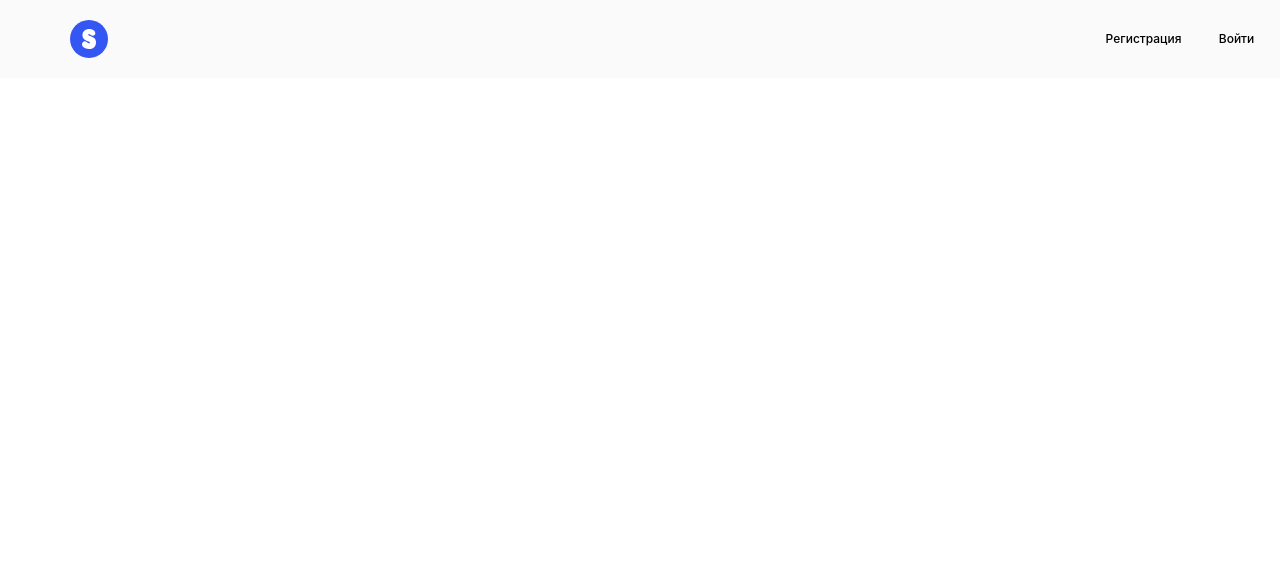
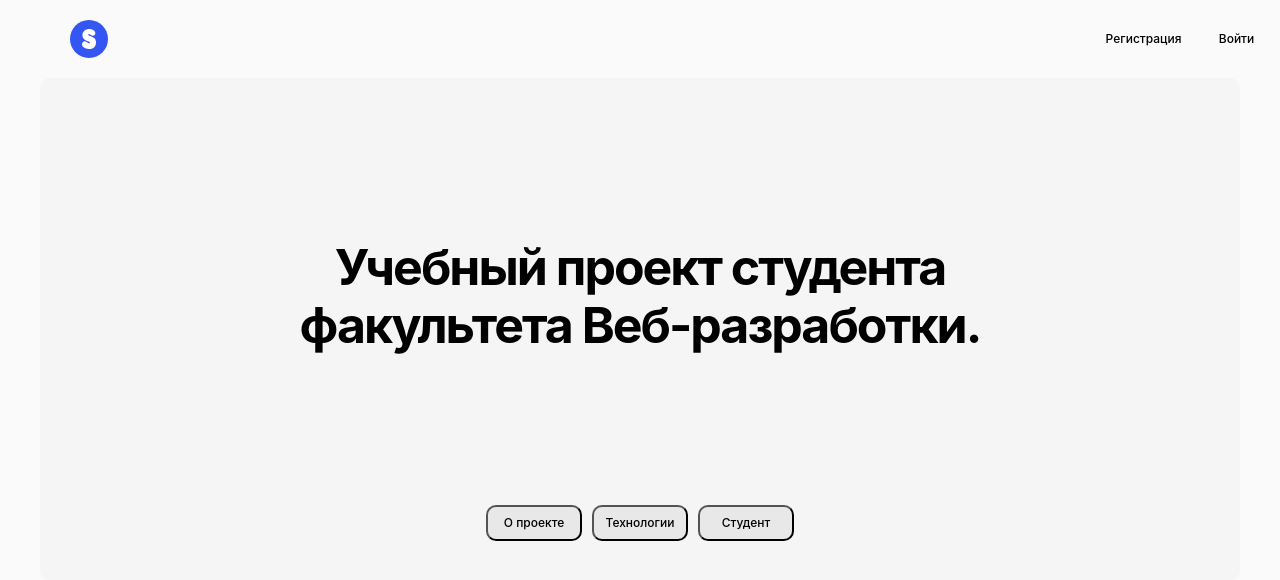
Before and after one commit to kudinov-andrej/movies-explorer-frontend, a React (Create React App) app: page / in a window 1280 px wide. Shown: the top 580 px of the page. Built offline with nearby package versions, Linux system fonts and the light colour scheme.

Commit message:
сделал верстку блока project-title

```diff
--- a/src/components/App/App.css
+++ b/src/components/App/App.css
@@ -4,3 +4,67 @@
     background: #FAFAFA;
 
 }
+
+.content {
+    margin: 0;
+    padding: 0;
+    margin-left: 40px;
+    margin-right: 40px;
+    max-width: 1200px;
+}
+
+.project-title {
+    margin: 0;
+    padding: 0;
+    display: flex;
+    flex-direction: column;
+    align-items: center;
+    width: 100%;
+    border-radius: 10px;
+    background: #F5F5F5;
+}
+
+.project-title__title {
+    margin: 0;
+    padding: 0;
+    margin-top: 160px;
+    margin-bottom: 151px;
+    text-align: center;
+    word-wrap: break-word;
+    max-width: 730px;
+    color: #000;
+    font-size: 50px;
+    font-family: Inter;
+    line-height: 58px;
+    letter-spacing: -2px;
+}
+
+.project-title__navigation {
+    max-width: 308px;
+}
+
+.project-title__navigation-list {
+    margin: 0;
+    padding: 0;
+    margin-bottom: 40px;
+    max-width: 100%;
+    list-style-type: none;
+    display: flex;
+    flex-direction: row;
+    gap: 10px;
+}
+
+
+.project-title__button {
+    margin: 0;
+    padding: 0;
+    width: 96px;
+    height: 36px;
+    border-radius: 10px;
+    background: #E8E8E8;
+    color: #000;
+    font-size: 12px;
+    font-family: Inter;
+    font-weight: 500;
+    line-height: 16px;
+}
--- a/src/components/App/App.js
+++ b/src/components/App/App.js
@@ -18,7 +18,20 @@ function App() {
       <Header
         handleСhangePopapNavBar={handleСhangePopapNavBar}
         isOpenPopapNavBar={isOpenPopapNavBar}
-        islogin={islogin} />
+        islogin={islogin}
+      />
+      <main className='content'>
+        <section className='project-title'>
+          <h2 className='project-title__title'>Учебный проект студента факультета Веб-разработки.</h2>
+          <nav className='project-title__navigation'>
+            <ul className='project-title__navigation-list'>
+              <li className='project-title__navigation-item'><button className='project-title__button'>О проекте</button></li>
+              <li className='project-title__navigation-item'><button className='project-title__button'>Технологии</button></li>
+              <li className='project-title__navigation-item'><button className='project-title__button'>Студент</button></li>
+            </ul>
+          </nav>
+        </section>
+      </main>
     </body>
   );
 }
```
